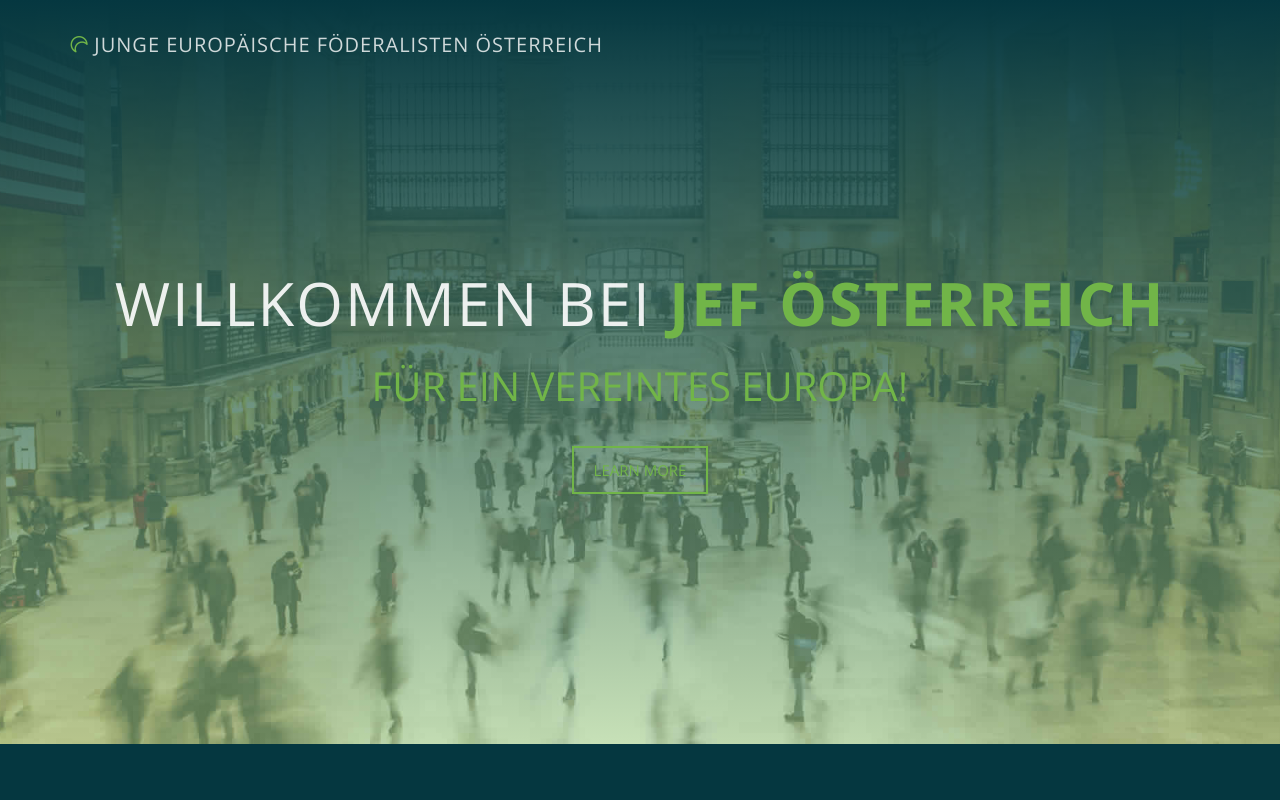
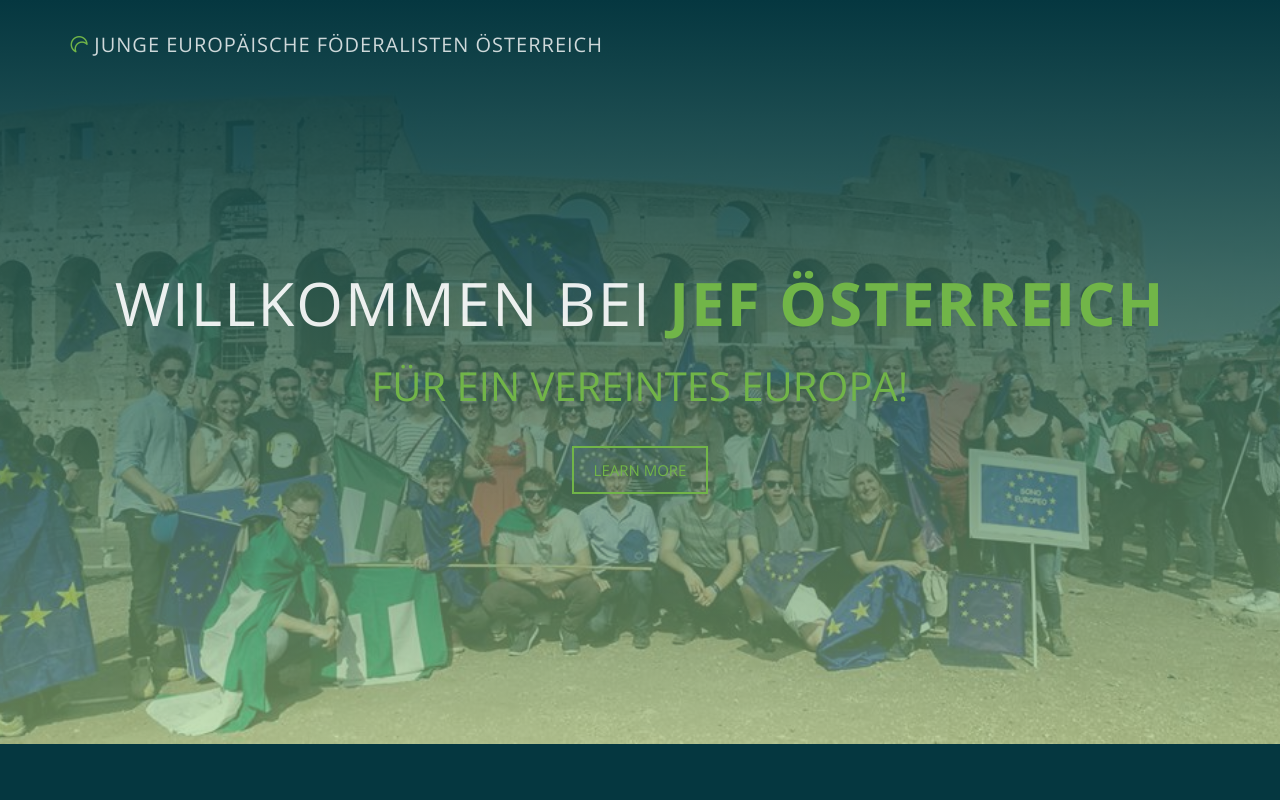
Before and after one commit to jakobetzel/jef.at, a plain HTML site: page index.html in a window 1280 px wide. Shown: the top 800 px of the page. Drawn offline with nearby package versions, Linux system fonts and the light colour scheme.

Commit message:
intro img

```diff
--- a/css/style.css
+++ b/css/style.css
@@ -154,7 +154,7 @@ a:focus, .btn:focus, .btn:active:focus, .btn.active:focus, .btn.focus, .btn:acti
 	height: auto;
 	text-align: center;
 	color: #fff;
-	background: url(../img/intro-bg.jpg) no-repeat center center;
+	background: url(../img/rome2017.jpg) no-repeat center center;
 	-webkit-background-size: cover;
 	-moz-background-size: cover;
 	background-size: cover;
@@ -166,7 +166,7 @@ a:focus, .btn:focus, .btn:active:focus, .btn.active:focus, .btn.focus, .btn:acti
 	background: -moz-linear-gradient(top, rgba(5,55,64,1) 0%, rgb(164, 207, 138, 0.6) 100%); /* FF3.6-15 */
 	background: -webkit-linear-gradient(top, rgba(5,55,64,1) 0%, rgb(164, 207, 138, 0.6) 100%); /* Chrome10-25,Safari5.1-6 */
 	background: linear-gradient(to bottom, rgba(5,55,64,1) 0%, rgb(164, 207, 138, 0.6) 100%); /* W3C, IE10+, FF16+, Chrome26+, Opera12+, Safari7+ */
-filter: progid:DXImageTransform.Microsoft.gradient( startColorstr='#053740', endColorstr='#99053740', GradientType=0 ); /* IE6-9 */
+	filter: progid:DXImageTransform.Microsoft.gradient( startColorstr='#053740', endColorstr='#99053740', GradientType=0 ); /* IE6-9 */
 }
 .section-title {
 	padding: 25px 0 60px 0;
```
